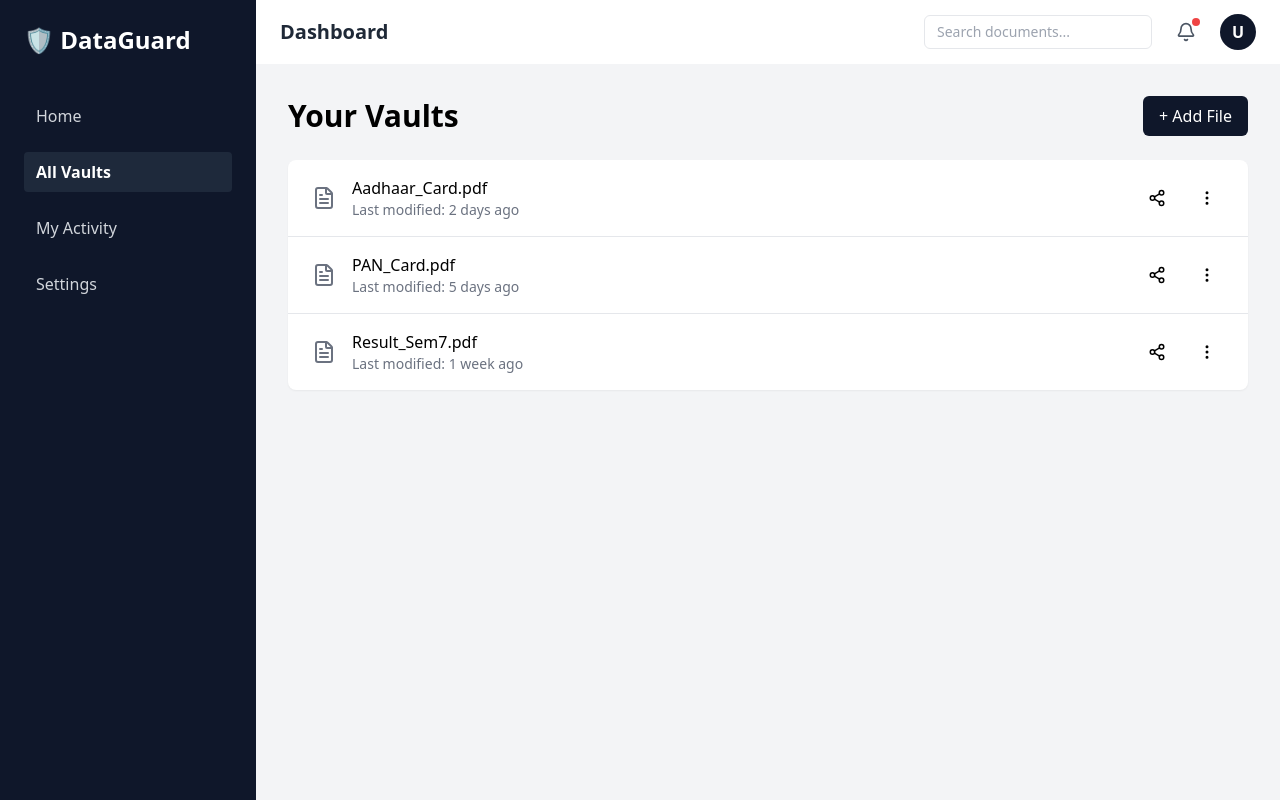
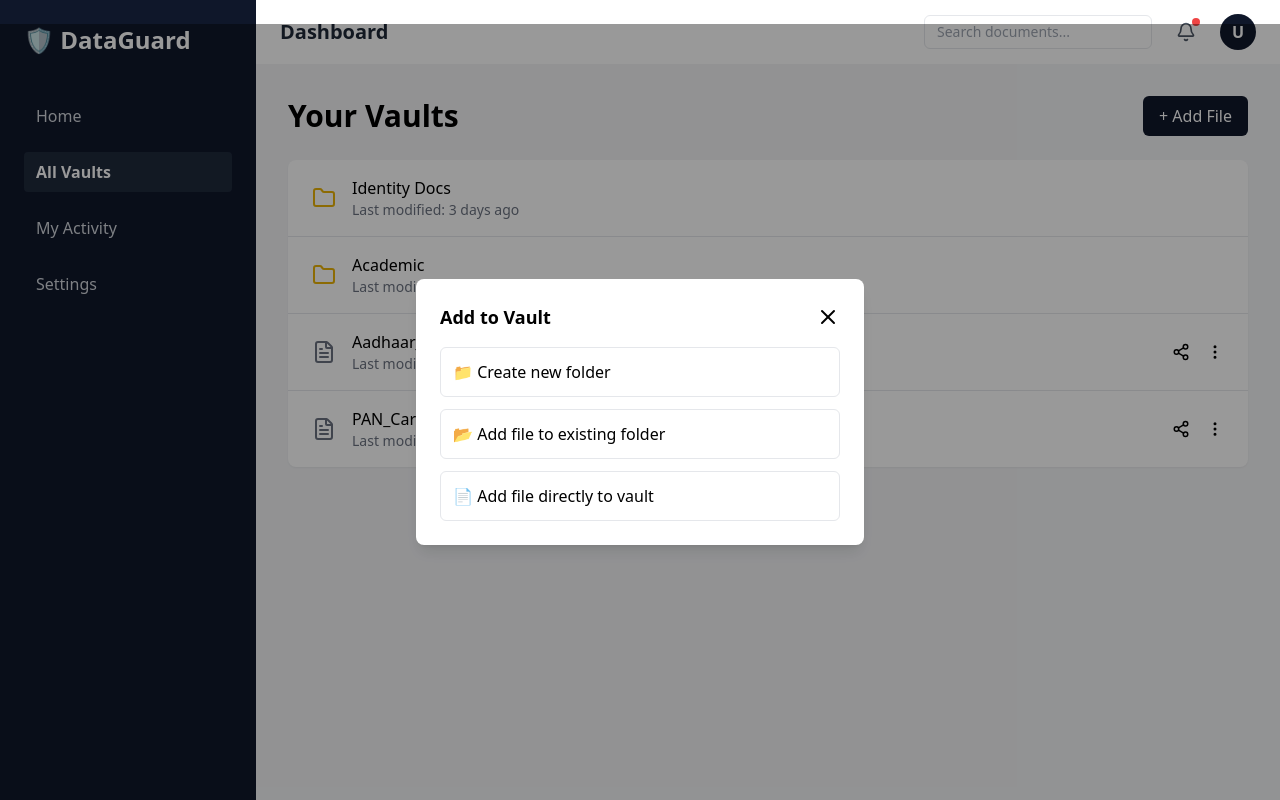
Before and after one commit to Dronp2510/Dataguard, a React (Vite) app in the folder app_frontend/: page /vaults in a window 1280 px wide. Both pictures are taken after a click on the button "+ Add File". Built offline with nearby package versions, Linux system fonts and the light colour scheme.

Commit message:
added_folders&files

```diff
--- /dev/null
+++ b/app_frontend/src/components/AddItemModal.jsx
@@ -0,0 +1,87 @@
+import { X } from "lucide-react";
+import { useState } from "react";
+
+function AddItemModal({ onClose }) {
+  const [mode, setMode] = useState(null);
+  const [folderName, setFolderName] = useState("");
+
+  return (
+    <div className="fixed inset-0 bg-black/40 flex items-center justify-center z-50">
+      <div className="bg-white w-full max-w-md rounded-lg shadow-lg p-6">
+        {/* Header */}
+        <div className="flex justify-between items-center mb-4">
+          <h3 className="text-lg font-semibold">Add to Vault</h3>
+          <button onClick={onClose}><X /></button>
+        </div>
+
+        {/* Step 1: Choose action */}
+        {!mode && (
+          <div className="space-y-3">
+            <button
+              className="w-full border rounded-md p-3 text-left hover:bg-gray-50"
+              onClick={() => setMode("create-folder")}
+            >
+              📁 Create new folder
+            </button>
+
+            <button
+              className="w-full border rounded-md p-3 text-left hover:bg-gray-50"
+              onClick={() => setMode("existing-folder")}
+            >
+              📂 Add file to existing folder
+            </button>
+
+            <button
+              className="w-full border rounded-md p-3 text-left hover:bg-gray-50"
+              onClick={() => setMode("direct-file")}
+            >
+              📄 Add file directly to vault
+            </button>
+          </div>
+        )}
+
+        {/* Step 2A: Create folder */}
+        {mode === "create-folder" && (
+          <div className="space-y-4">
+            <input
+              className="w-full border rounded-md px-3 py-2"
+              placeholder="Folder name"
+              value={folderName}
+              onChange={(e) => setFolderName(e.target.value)}
+            />
+            <button className="w-full bg-slate-900 text-white py-2 rounded-md">
+              Create Folder
+            </button>
+          </div>
+        )}
+
+        {/* Step 2B: Add to existing folder */}
+        {mode === "existing-folder" && (
+          <div className="space-y-4">
+            <select className="w-full border rounded-md px-3 py-2">
+              <option>Select folder</option>
+              <option>Identity Docs</option>
+              <option>Academic</option>
+            </select>
+            <input type="file" className="w-full" />
+            <button className="w-full bg-slate-900 text-white py-2 rounded-md">
+              Upload File
+            </button>
+          </div>
+        )}
+
+        {/* Step 2C: Direct file */}
+        {mode === "direct-file" && (
+          <div className="space-y-4">
+            <input type="file" className="w-full" />
+            <button className="w-full bg-slate-900 text-white py-2 rounded-md">
+              Upload to Vault
+            </button>
+          </div>
+        )}
+      </div>
+    </div>
+  );
+}
+
+export default AddItemModal;
--- a/app_frontend/src/pages/Vaults.jsx
+++ b/app_frontend/src/pages/Vaults.jsx
@@ -1,59 +1,78 @@
 import { useState } from "react";
-import { Share2, MoreVertical, FileText } from "lucide-react";
-import ShareModal from "../components/ShareModel";
+import { Folder, FileText, Share2, MoreVertical } from "lucide-react";
+import ShareModal from "../components/ShareModal";
+import AddItemModal from "../components/AddItemModal";
 
-const mockVaults = [
-  { id: 1, name: "Aadhaar_Card.pdf", modified: "2 days ago" },
-  { id: 2, name: "PAN_Card.pdf", modified: "5 days ago" },
-  { id: 3, name: "Result_Sem7.pdf", modified: "1 week ago" },
+const mockItems = [
+  { id: 1, type: "folder", name: "Identity Docs", modified: "3 days ago" },
+  { id: 2, type: "folder", name: "Academic", modified: "1 week ago" },
+  { id: 3, type: "file", name: "Aadhaar_Card.pdf", modified: "2 days ago" },
+  { id: 4, type: "file", name: "PAN_Card.pdf", modified: "5 days ago" },
 ];
 
 function Vaults() {
-  const [selectedFile, setSelectedFile ] = useState(null);
-  return(
+  const [selectedFile, setSelectedFile] = useState(null);
+  const [showAddModal, setShowAddModal] = useState(false);
+
+  const folders = mockItems.filter(i => i.type === "folder");
+  const files = mockItems.filter(i => i.type === "file");
+
+  return (
     <div className="space-y-6">
       {/* Header */}
-      <div className="flex items-center justify-between">
+      <div className="flex justify-between items-center">
         <h2 className="text-3xl font-bold">Your Vaults</h2>
-        <button className="bg-slate-900 text-white px-4 py-2 rounded-md hover:bg-slate-800">
+        <button
+          className="bg-slate-900 text-white px-4 py-2 rounded-md"
+          onClick={() => setShowAddModal(true)}
+        >
           + Add File
         </button>
       </div>
 
       {/* Vault list */}
       <div className="bg-white rounded-lg shadow-sm divide-y">
-        {mockVaults.map((file) => (
+        {[...folders, ...files].map(item => (
           <div
-            key={file.id}
-            className="flex items-center justify-between px-6 py-4 hover:bg-gray-50"
+            key={item.id}
+            className="flex justify-between items-center px-6 py-4 hover:bg-gray-50"
           >
-            {/* Left */}
             <div className="flex items-center gap-4">
-              <FileText className="text-gray-500" />
+              {item.type === "folder" ? (
+                <Folder className="text-yellow-500" />
+              ) : (
+                <FileText className="text-gray-500" />
+              )}
               <div>
-                <p className="font-medium">{file.name}</p>
+                <p className="font-medium">{item.name}</p>
                 <p className="text-sm text-gray-500">
-                  Last modified: {file.modified}
+                  Last modified: {item.modified}
                 </p>
               </div>
             </div>
 
-            {/* Right */}
-            <div className="flex items-center gap-4">
-              <button className="p-2 rounded hover:bg-gray-100" onClick={() => setSelectedFile(file)} >
-              <Share2 size={18} />
-              </button>
-
-              <button className="p-2 rounded hover:bg-gray-100">
+            {item.type === "file" && (
+              <div className="flex items-center gap-4">
+                <button onClick={() => setSelectedFile(item)}>
+                  <Share2 size={18} />
+                </button>
                 <MoreVertical size={18} />
-              </button>
-            </div>
+              </div>
+            )}
           </div>
         ))}
       </div>
-      <ShareModal file={selectedFile} onClose={() => setSelectedFile(null)}/>
+
+      {/* Modals */}
+      <ShareModal
+        file={selectedFile}
+        onClose={() => setSelectedFile(null)}
+      />
+
+      {showAddModal && (
+        <AddItemModal onClose={() => setShowAddModal(false)} />
+      )}
     </div>
-
   );
 }
 
```
Also changed, not shown: app_frontend/src/components/ShareModal.jsx (renamed from app_frontend/src/components/ShareModel.jsx).
